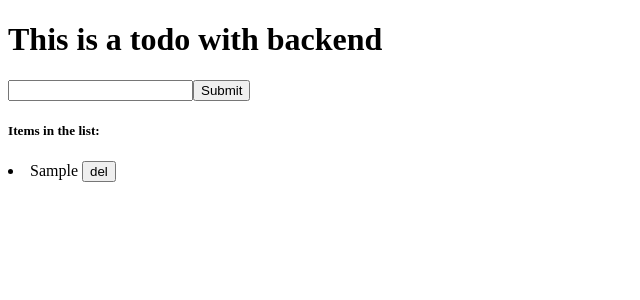
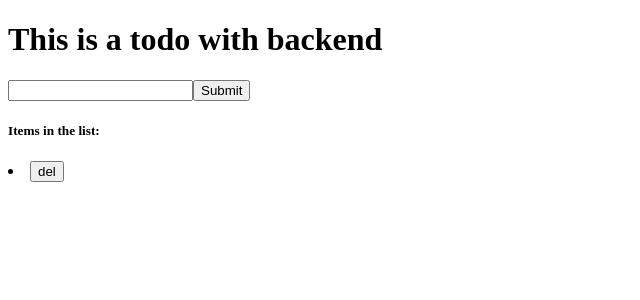
Before and after one commit to facelessfool/todoReactFirebase, a React (Create React App) app: page / in a window 1280 px wide. Both pictures are taken after typing "Sample" into the empty fields and a click on the button "Submit". Shown: the top 300 px of the page, without its empty margins (0-640 px from the left). Built offline with nearby package versions, Linux system fonts and the light colour scheme; no server answers; the database is empty.

Commit message:
delete works

```diff
--- a/src/Form.js
+++ b/src/Form.js
@@ -16,7 +16,8 @@ const Form =()=>{
    const SubmitHandler = ()=>{
 
         firebase.db.collection("todos").add({
-            todo: note
+            todo: note,
+            // timestamp: firebase.FieldValue.serverTimestamp()
         })
        setNotes([...notes, note])
        setNote("")
@@ -29,13 +30,17 @@ const Form =()=>{
 
     useEffect( ()=>
       { firebase.db.collection('todos').onSnapshot(snap=>{
-        const arr=snap.docs.map(todo=>{
-            const data=todo.data()
-         //    console.log("data: ",data.todo)
-         return data.todo
+        //   console.log(snap.docs)
+        setNotes(snap.docs.map((doc)=>({
+            id: doc.id,
+            todo : doc.data().todo
+            // console.log(`data1: ${data1.todo} `)
+            // console.log("id: ",todo.id)
+
+
         })
+        ))
 
-        setNotes(arr)
     })
 
 
--- a/src/ShowNotes.js
+++ b/src/ShowNotes.js
@@ -2,27 +2,13 @@ import React from 'react';
 import firebase from './firebase'
 const ShowNotes = ({item})=>{
 
-    // const DeleteHandler = (item)=>{
-    //     firebase.db.collection('todos').onSnapshot(snap=>{
-    //         const arr=snap.docs.map(todo=>{
-    //             const data=todo.data()
-    //             // console.log("id: ",todo.id)
-    //             if (data.todo == item){
-    //                 return todo.id
-    //             }
-
-    //         })
-    //         console.log(`item id:${arr}` )
-
-    //     }
-
-    //     )
-
-    // }
+   const DelHandler = ()=>{
+       firebase.db.collection("todos").doc(item.id).delete()
+   }
 
     return (
         <div>
-        <li>{item} <button onClick={()=>alert(`delete item ${item} `)}>del</button>
+        <li>{item.todo} <button onClick={DelHandler}>del</button>
         </li>
        </div>
     )
--- a/src/ViewSpace.js
+++ b/src/ViewSpace.js
@@ -3,13 +3,14 @@ import ShowNotes from "./ShowNotes"
 
 const ViewSpace = ({notes})=>{
 
+   console.log("notes in vs: ", notes)
 
 
 return(
    <div>
        <h5>Items in the list: </h5>
-      {notes.map((todo)=>(
-         <ShowNotes key={Math.floor(Math.random()*1000)+1} item={todo} />
+      {notes.map((item)=>(
+         <ShowNotes key={Math.floor(Math.random()*1000)+1} item={item} />
       ))}
 
 
```
